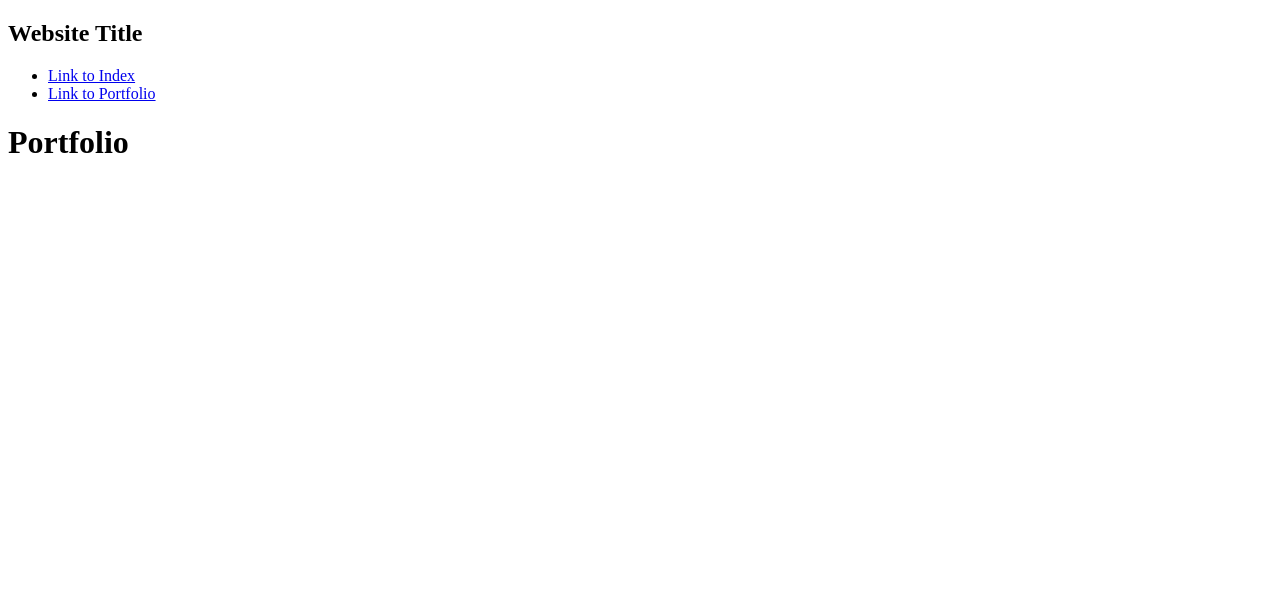
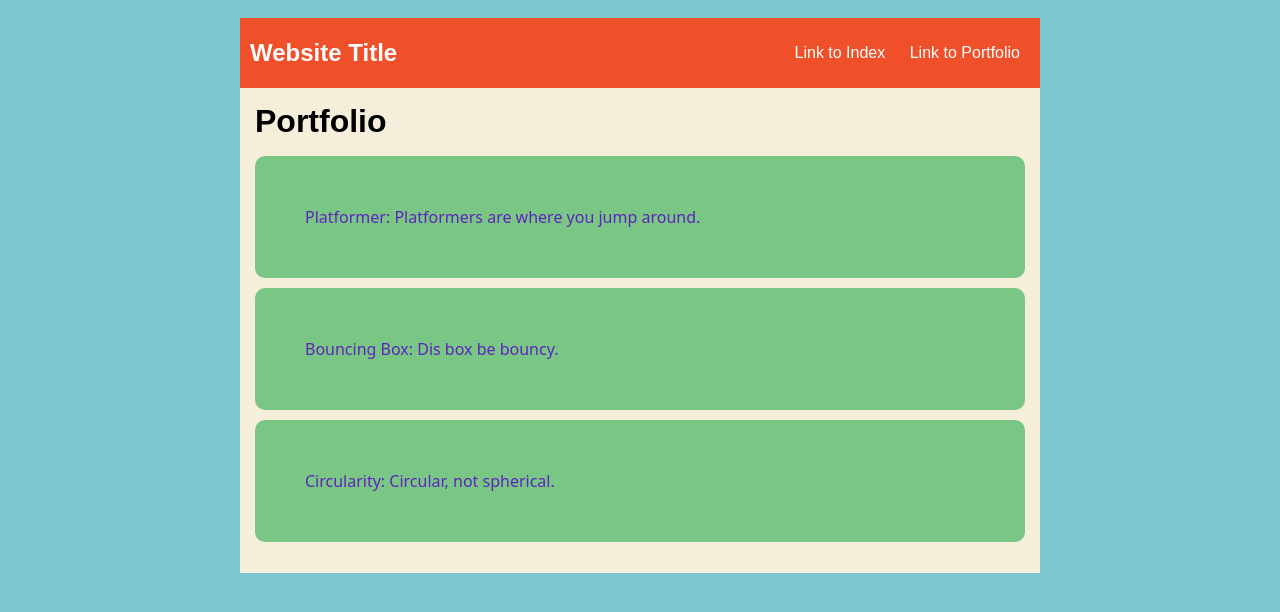
Before and after one commit to itzluke14/itzluke14.github.io, a plain HTML site: page portfolio.html in a window 1280 px wide. Drawn offline with Linux system fonts and the light colour scheme.

Commit message:
updated Portfolio

```diff
--- a/portfolio.html
+++ b/portfolio.html
@@ -1,7 +1,8 @@
 <!DOCTYPE HTML>
 <html>
     <head>
-            <title>Website Title</title>
+            <title id="newTitle">Website Title</title>
+            <link rel="stylesheet" href="style.css">
     </head>
     <body>
         <div id="all-contents">
@@ -20,6 +21,9 @@
                 <div class="content">
                     <h1>Portfolio</h1>
                     <ul id="portfolio">
+                        <li><a href="projects/platformer/">Platformer: Platformers are where you jump around.</a></li>
+                        <li><a href="projects/bouncing-box/">Bouncing Box: Dis box be bouncy.</a></li>
+                        <li><a href="projects/circularity/">Circularity: Circular, not spherical.</a></li>
                     </ul>
                 </div>
             </main>
--- a/style.css
+++ b/style.css
@@ -60,3 +60,30 @@ main {
 h2, h3 {
     margin: 0px;
 }
+
+         /* portfolio styles */
+         .content h1 {
+            color: black;
+        }
+
+        #portfolio {
+            list-style-type: none;
+            padding-left: 0;
+            font-family:system-ui, -apple-system, BlinkMacSystemFont, 'Segoe UI', Roboto, Oxygen, Ubuntu, Cantarell, 'Open Sans', 'Helvetica Neue', sans-serif;
+        }
+
+        #portfolio li {
+            background: #12a53e8a;
+            padding: 50px;
+            border-radius: 10px;
+            margin-bottom: 10px;
+        }
+
+        #portfolio li:hover {
+            background: #eeeeee00;
+        }
+
+        #portfolio a {
+            text-decoration: none;
+            color: #5f24be;
+        }
```
